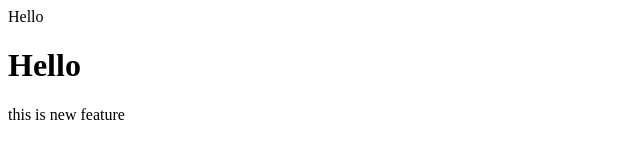
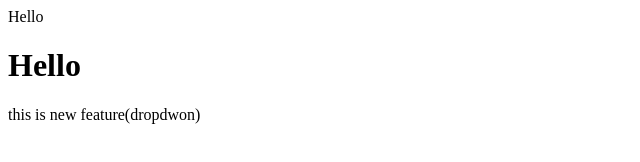
Before and after one commit to Sameerbisayati/localrepo2, a plain HTML site: page index.html in a window 1280 px wide. Shown: the full height of the page, 0-640 px from the left. Drawn offline with Linux system fonts and the light colour scheme.

Commit message:
Add dropdwon

```diff
--- a/index.html
+++ b/index.html
@@ -1,3 +1,3 @@
 <p>Hello</p>
 <h1>Hello</h1>
-<p>this is new feature</p>
+<p>this is new feature(dropdwon)</p>
```
